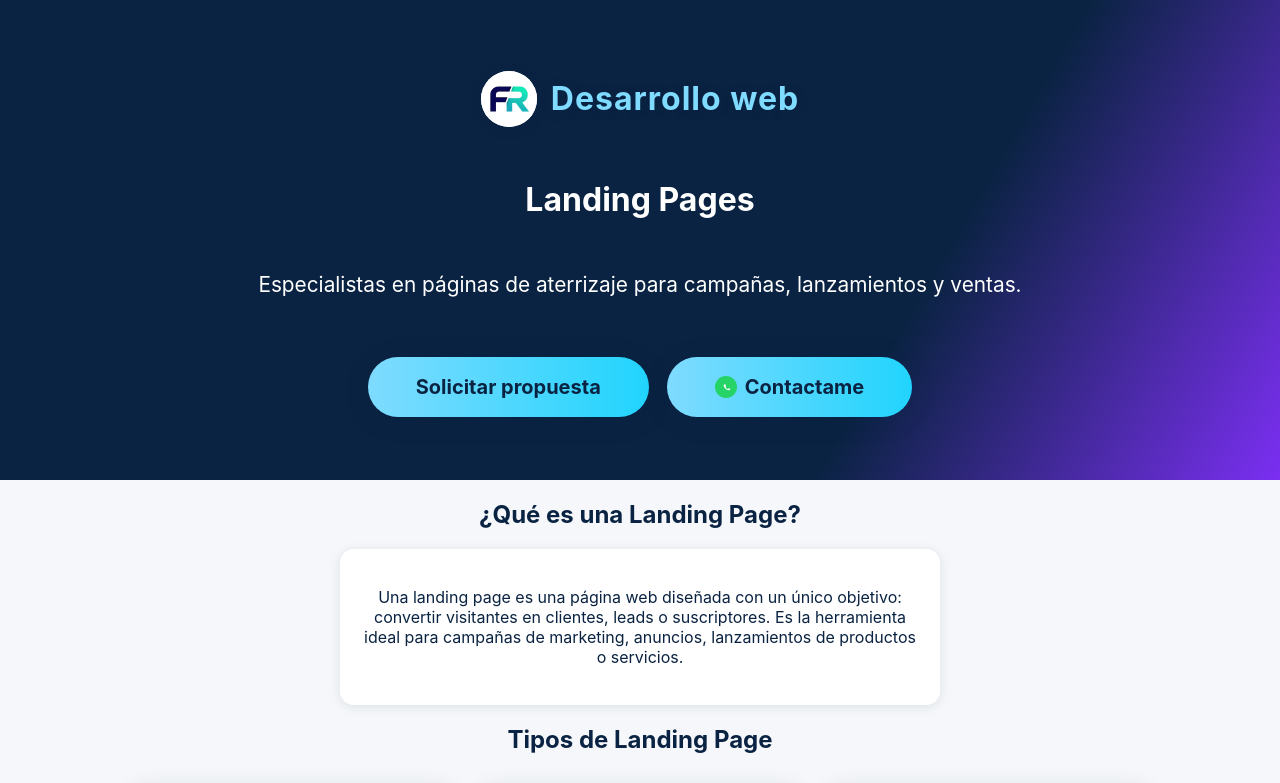
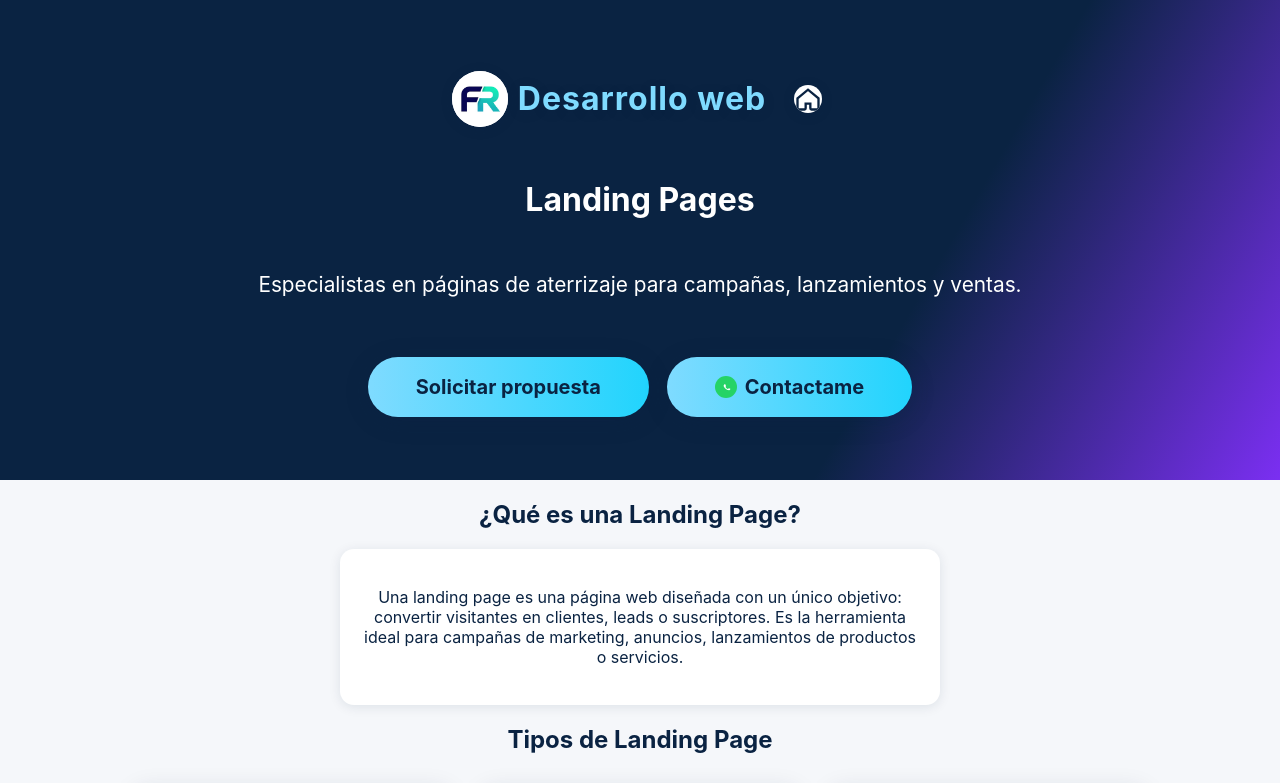
Before and after one commit to rizzofs/FR-Web, a plain HTML site: page landing.html in a window 1280 px wide. Shown: the top 783 px of the page. Drawn offline with Linux system fonts and the light colour scheme.

Commit message:
Feat: icono inicio

```diff
--- a/landing.html
+++ b/landing.html
@@ -12,9 +12,14 @@
 <body>
   <header class="hero-llamativo">
     <div class="container hero-llamativo-content">
-      <div class="logo-llamativo">
+      <div class="logo-llamativo" style="display:flex;align-items:center;gap:10px;">
         <img src="Logo.png" alt="FR Desarrollo web logo" class="logo-img" width="56" height="56" style="border-radius:50%;box-shadow:0 2px 12px rgba(10,35,66,0.18);background:#fff;object-fit:cover;" />
         <span>Desarrollo web</span>
+        <a href="index.html" title="Volver al inicio" style="display:inline-flex;align-items:center;justify-content:center;width:40px;height:40px;margin-left:12px;text-decoration:none;">
+          <svg width="28" height="28" viewBox="0 0 24 24" fill="none" aria-hidden="true" focusable="false">
+            <path d="M3 11.5L12 4l9 7.5V20a1 1 0 0 1-1 1h-5a1 1 0 0 1-1-1v-4h-4v4a1 1 0 0 1-1 1H4a1 1 0 0 1-1-1V11.5z" stroke="#0A2342" stroke-width="2" fill="#fff"/>
+          </svg>
+        </a>
       </div>
       <h1>Landing Pages</h1>
       <p class="hero-sub">Especialistas en páginas de aterrizaje para campañas, lanzamientos y ventas.</p>
```
Also changed, not shown: index.html (+4 -2 lines), microsite.html (+6 -1 lines), onepage.html (+6 -1 lines).
